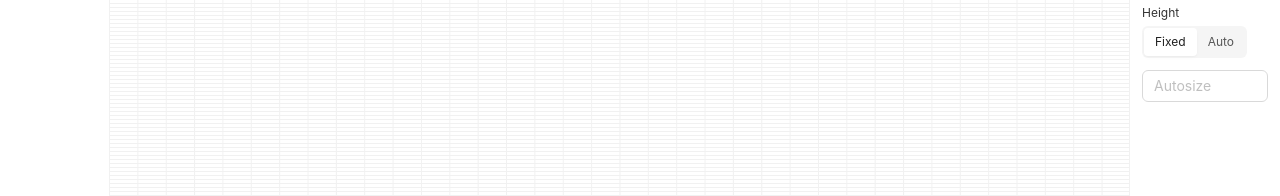
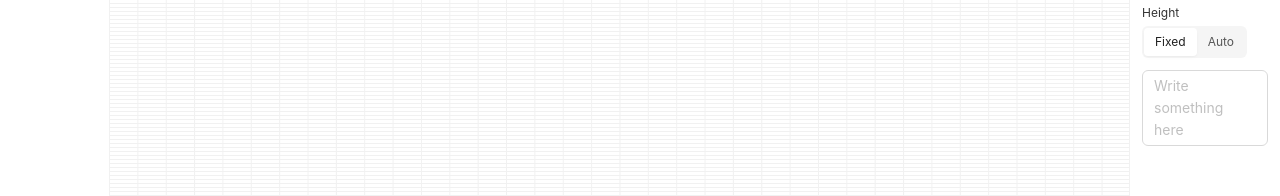
Before and after one commit to abdul-kissflow/builder, a React (Vite) app: page / in a window 1280 px wide. Shown: the part 387-583 px from the top of the page. Built offline with nearby package versions, Linux system fonts and the light colour scheme.

Commit message:
isAuto re-render issue fix

```diff
--- a/src/Builder/general.config.widgets.jsx
+++ b/src/Builder/general.config.widgets.jsx
@@ -67,7 +67,7 @@ export function TextInput() {
         onChange(e.target.value);
       }}
       value={widgetsConfig[selectedWidget]?.content || ""}
-      placeholder="Autosize"
+      placeholder="Write something here"
       autoSize
     />
   );
--- a/src/Builder/widget.renderer.jsx
+++ b/src/Builder/widget.renderer.jsx
@@ -92,6 +92,7 @@ function WidgetCell({
     },
     // eslint-disable-next-line react-hooks/exhaustive-deps
     [
+      isAuto,
       rowStart,
       cellHeight,
       colStart,
```
